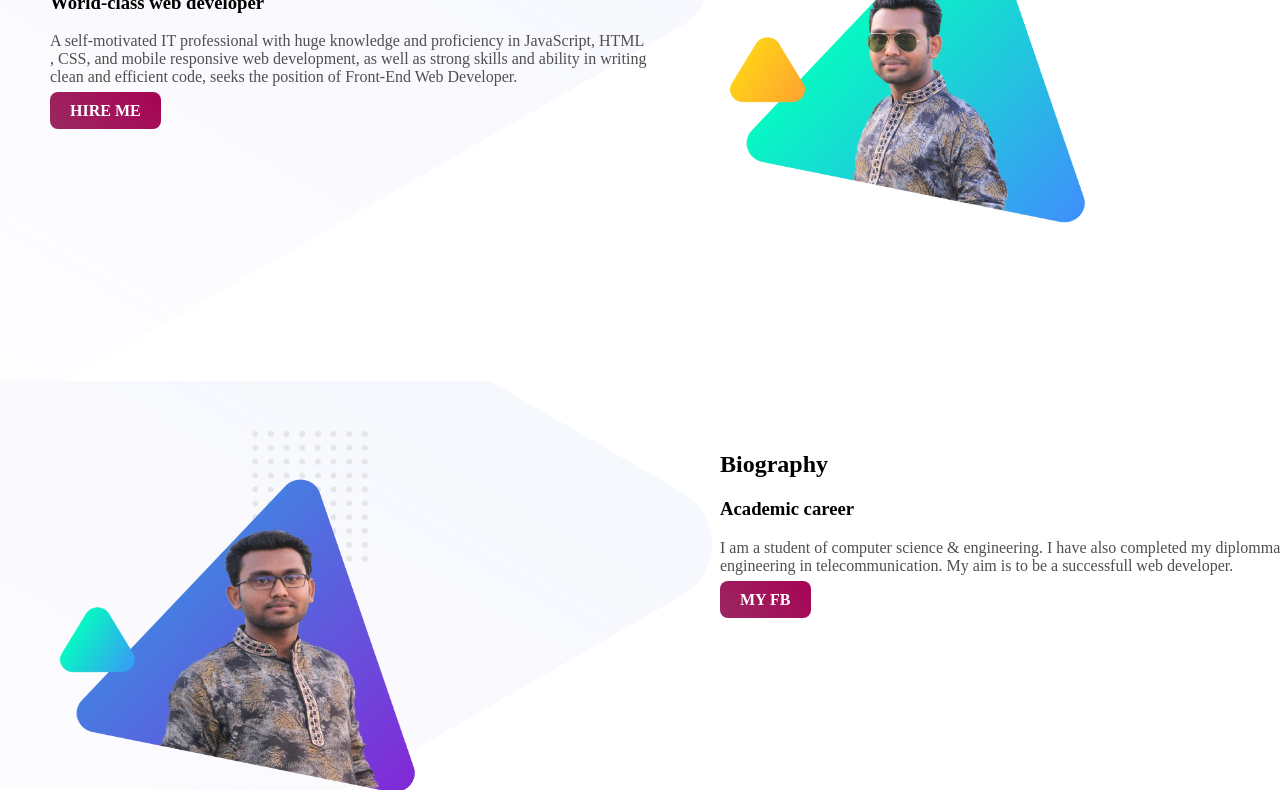
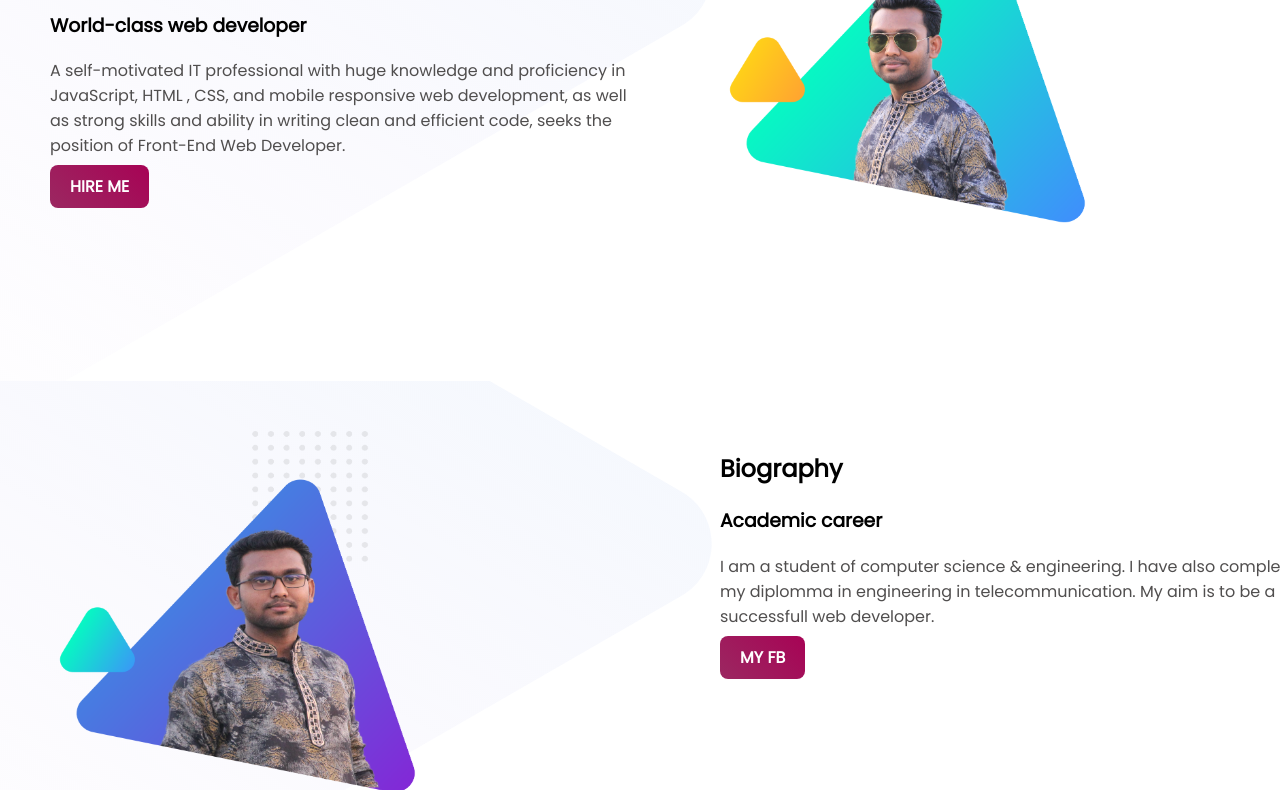
Before and after one commit to nirobzahid/portfolio2, a plain HTML site: page index.html in a window 1280 px wide. Shown: the part 189-979 px from the top of the page. Drawn offline with Linux system fonts and the light colour scheme.

Commit message:
add font family

```diff
--- a/index.html
+++ b/index.html
@@ -5,6 +5,7 @@
   <meta name="viewport" content="width=device-width, initial-scale=1.0">
   <title>website</title>
   <link rel="stylesheet" href="style.css">
+  <link href="https://fonts.googleapis.com/css?family=Poppins&display=swap" rel="stylesheet">
 </head>
 <body>
   <section class="first">
--- a/style.css
+++ b/style.css
@@ -4,6 +4,7 @@ body{
   padding: 0;
   width: 1350px;
   position: absolute;
+  font-family: 'Poppins', sans-serif;
 }
 .img{
   height: 500px;
```
